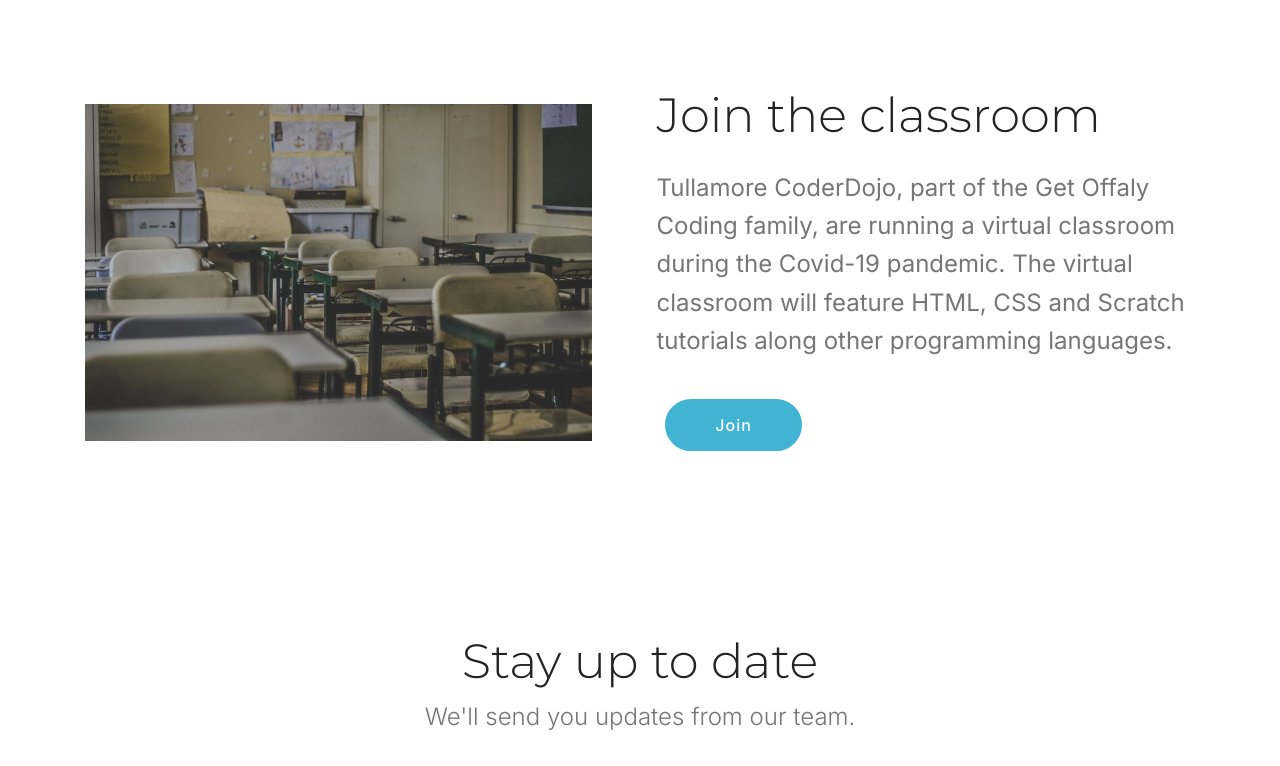
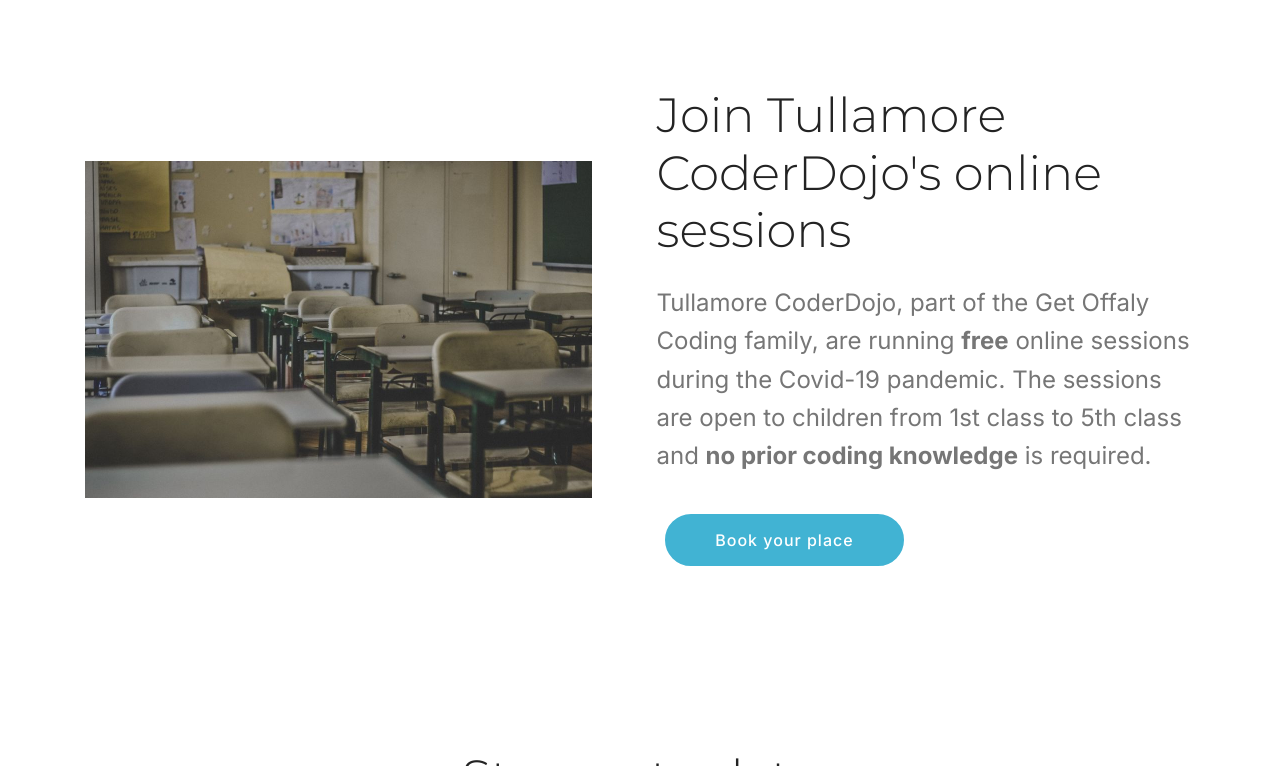
Before and after one commit to getoffalycoding/GOC2020, a plain HTML site: page index.html in a window 1280 px wide. Shown: the part 803-1569 px from the top of the page. Drawn offline with Linux system fonts and the light colour scheme; some packages are replaced by stand-ins of ours; a script that the page names is missing; files whose address does not match are found by name; a web font is replaced by a local one.

Commit message:
Updated virtual classroom to online sessions

```diff
--- a/index.html
+++ b/index.html
@@ -44,7 +44,7 @@
                          <img src="assets/images/0123.png-122x122.png" alt="Get Offaly Coding" title="" style="height: 3.8rem;">
                     </a>
                 </span>
-                <span class="navbar-caption-wrap"><a class="navbar-caption text-white display-4" href="https://mobirise.com">
+                <span class="navbar-caption-wrap"><a class="navbar-caption text-white display-4" href="https://getoffalycoding.com">
                         Get Offaly Coding</a></span>
             </div>
         </div>
@@ -104,14 +104,14 @@
 
             <div class="media-content">
                 <h1 class="mbr-section-title mbr-white pb-3 mbr-fonts-style display-2">
-                    Join the classroom</h1>
+                    Join Tullamore CoderDojo's online sessions</h1>
 
                 <div class="mbr-section-text mbr-white pb-3 ">
                     <p class="mbr-text mbr-fonts-style display-5">
-                        Tullamore CoderDojo, part of the Get Offaly Coding family, are running a virtual classroom during the Covid-19 pandemic. The virtual classroom will feature HTML, CSS and Scratch tutorials along other programming languages.
+                        Tullamore CoderDojo, part of the Get Offaly Coding family, are running <b>free</b> online sessions during the Covid-19 pandemic. The sessions are open to children from 1st class to 5th class and <b>no prior coding knowledge</b> is required.
                     </p>
                 </div>
-                <div class="mbr-section-btn"><a class="btn btn-md btn-primary display-4" href="https://edu.tullamoredojo.org/covid-19/virtual-classroom">Join</a></div>
+                <div class="mbr-section-btn"><a class="btn btn-md btn-primary display-4" href="https://en.tullamoredojo.com/sessions">Book your place</a></div>
             </div>
         </div>
     </div>
```
